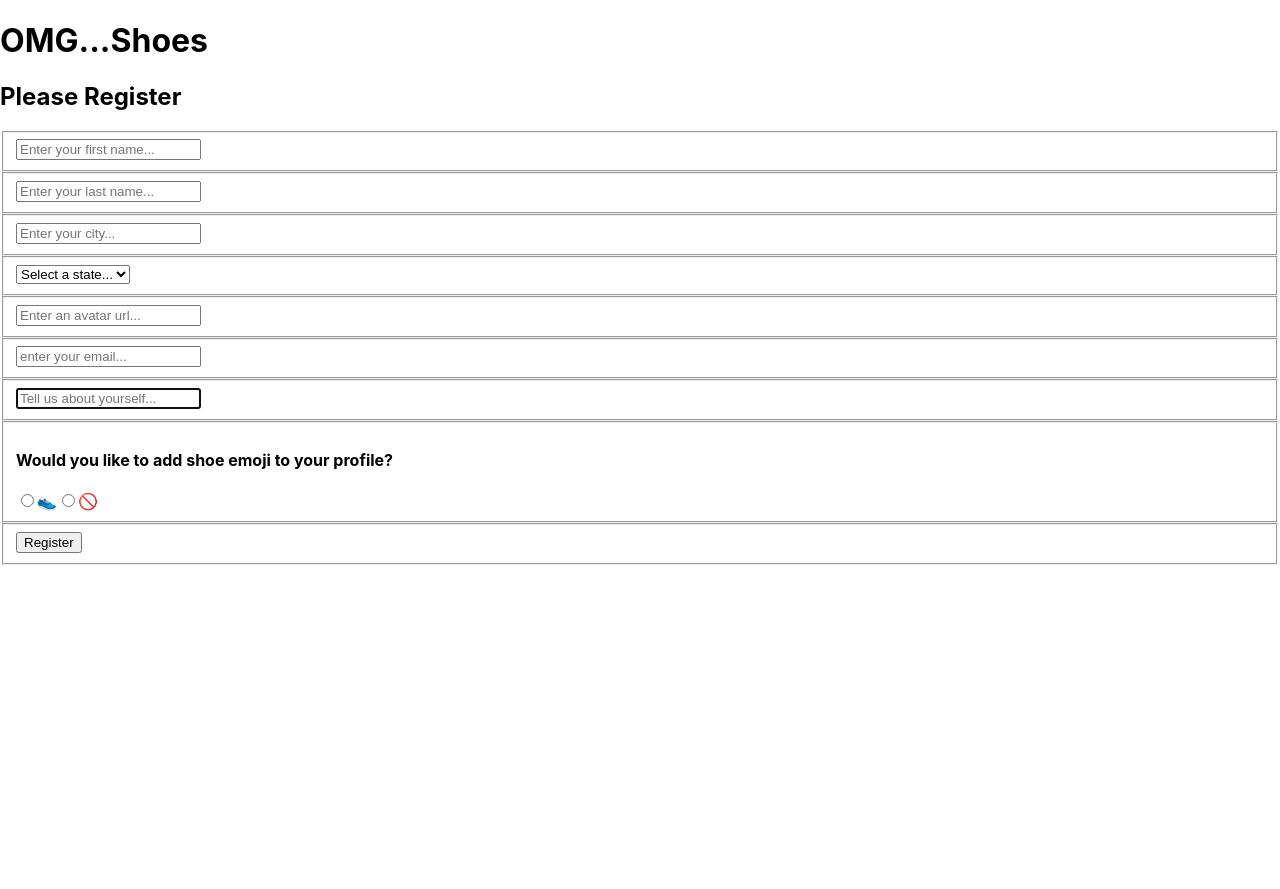
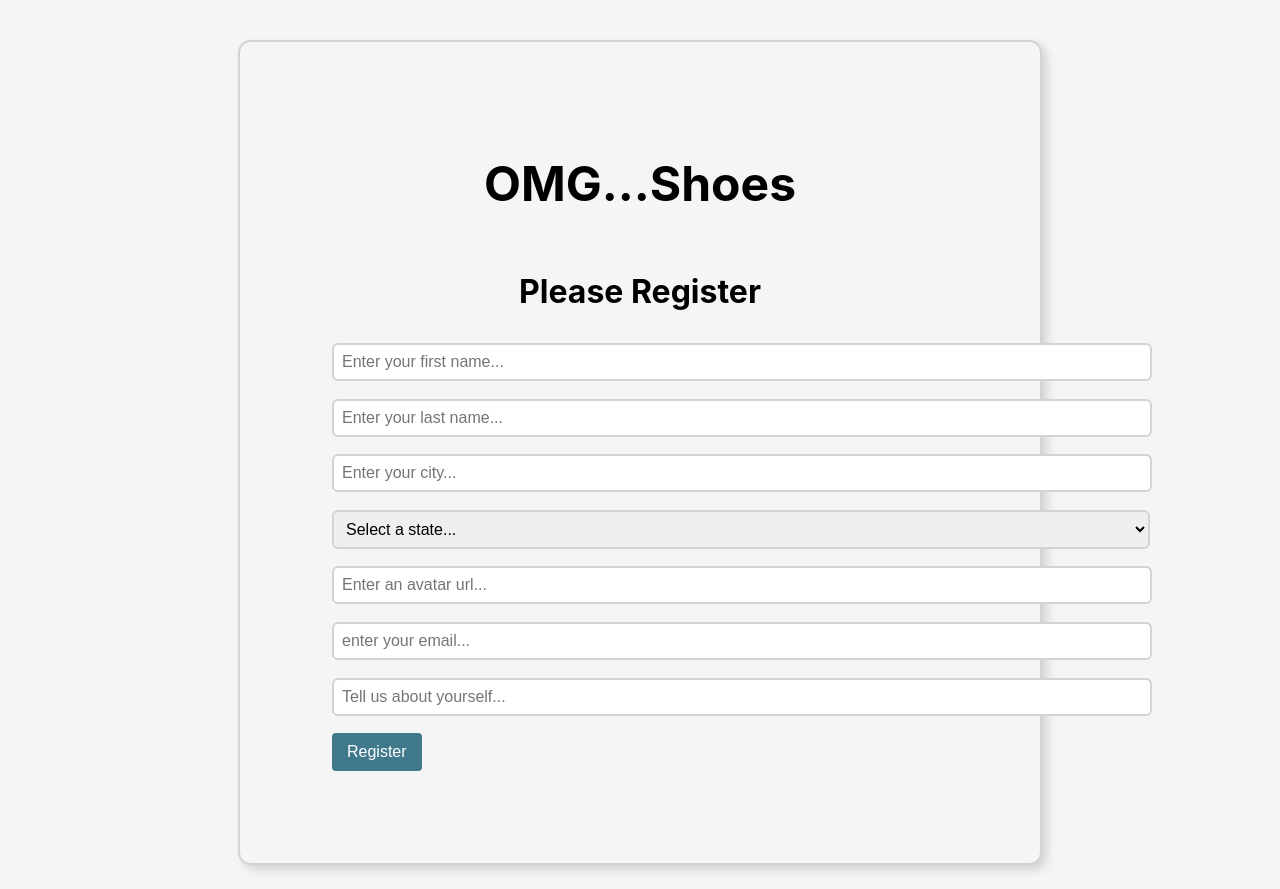
Before and after one commit to ericlheidel/omg-shoes, a React (Create React App) app: page /register in a window 1280 px wide. Before the commit the page ends 800 px from the top, so only its background shows below. Built offline with nearby package versions, Linux system fonts and the light colour scheme.

Commit message:
dropdown has no repeats task complete

```diff
--- /dev/null
+++ b/src/components/auth/Login.css
@@ -0,0 +1,8 @@
+main {
+  text-align: center;
+}
+
+form {
+  display: flex;
+  flex-direction: column;
+}
--- a/src/components/auth/Login.js
+++ b/src/components/auth/Login.js
@@ -1,6 +1,7 @@
 import { useState } from "react"
 import { Link, useNavigate } from "react-router-dom"
 import { getUserByEmail } from "../../services/usersService.js"
+import "./Login.css"
 
 export const Login = () => {
   const [email, setEmail] = useState("charlie@kelly.com")
@@ -41,17 +42,18 @@ export const Login = () => {
   return (
     <main>
       <section>
-        <form onSubmit={handleLogin}>
+        <form className="form-main" onSubmit={handleLogin}>
           <h1>OMG...Shoes</h1>
           <h2>Please sign in</h2>
           <fieldset>
-            <div>
+            <div className="form-group">
               <input
                 type="email"
                 value={email}
                 placeholder="Email address"
                 required
                 autoFocus
+                className="form-control"
                 onChange={(e) => setEmail(e.target.value)}
               />
             </div>
@@ -70,12 +72,14 @@ export const Login = () => {
           </fieldset> */}
           <fieldset>
             <div className="form-group">
-              <button type="submit">Sign in</button>
+              <button type="submit" className="btn-submit">
+                Sign in
+              </button>
             </div>
           </fieldset>
         </form>
       </section>
-      <section>
+      <section className="register-link">
         <Link to="/register">Not a member yet?</Link>
       </section>
     </main>
--- /dev/null
+++ b/src/components/auth/Register.css
@@ -0,0 +1,78 @@
+.form-main {
+  width: 50%;
+  margin: 2.5rem auto 1.5rem auto;
+  background-color: whitesmoke;
+}
+
+.form-main > h1 {
+  font-size: 3rem;
+  text-align: center;
+}
+
+.form-main > h2 {
+  font-size: 2rem;
+  text-align: center;
+}
+
+/*****FORM STYLING*****/
+
+form {
+  border: 2px solid lightgray;
+  border-radius: 12.5px;
+  padding: 5rem;
+  box-shadow: 5px 5px 10px lightgray;
+}
+
+fieldset {
+  display: flex;
+  min-width: 0;
+  padding-bottom: 0.75rem;
+  margin: 0;
+  border: 0;
+}
+
+h4 {
+  display: flex;
+  flex-direction: column;
+}
+
+.form-group {
+  display: flex;
+  flex-direction: column;
+}
+
+.form-control {
+  padding: 0.5rem;
+  border: 2px solid lightgray;
+  border-radius: 0.375rem;
+  font-size: 1rem;
+  width: 50rem;
+}
+
+.state-dropdown {
+  width: 51.15rem;
+}
+
+/* .radio-group {
+  display: inline-block;
+  background-color: whitesmoke;
+  border: 2px solid lightgray;
+  border-radius: 0.375rem;
+  font-size: 1rem;
+  width: 15rem;
+} */
+
+.btn-submit {
+  background-color: #40798c;
+  color: #fff;
+  padding: 10px 15px;
+  border: none;
+  border-radius: 4px;
+  cursor: pointer;
+  font-size: 16px;
+}
+
+.register-link {
+  color: #40798c;
+  text-decoration: underline #40798c;
+}
--- a/src/components/auth/Register.js
+++ b/src/components/auth/Register.js
@@ -1,3 +1,4 @@
+import "./Register.css"
 import { useState } from "react"
 import { createUser, getUserByEmail } from "../../services/usersService.js"
 import { states } from "../../utility.js"
@@ -59,7 +60,8 @@ export const Register = ({ setLoggedInUser }) => {
 
   return (
     <main>
-      <form onSubmit={handleSubmit}>
+      <div className="form-background">
+        <form className="form-main" onSubmit={handleSubmit}>
           <h1>OMG...Shoes</h1>
           <h2>Please Register</h2>
           <fieldset>
@@ -116,7 +118,7 @@ export const Register = ({ setLoggedInUser }) => {
                 id="state"
                 value={state}
                 required
-              className="form-control"
+                className="form-control state-dropdown"
                 onChange={(e) => {
                   setState(e.target.value)
                 }}
@@ -192,8 +194,8 @@ export const Register = ({ setLoggedInUser }) => {
               />
             </div>
           </fieldset>
-        <fieldset>
-          <div className="form-group">
+          {/* <fieldset>
+            <div className="form-group radio-group">
               <h4>Would you like to add shoe emoji to your profile?</h4>
               <label>
                 <input
@@ -222,13 +224,16 @@ export const Register = ({ setLoggedInUser }) => {
                 🚫
               </label>
             </div>
-        </fieldset>
+          </fieldset> */}
           <fieldset>
             <div className="form-group">
-            <button type="submit">Register</button>
+              <button type="submit" className="btn-submit">
+                Register
+              </button>
             </div>
           </fieldset>
         </form>
+      </div>
     </main>
   )
 }
--- a/src/components/nav/NavBar.css
+++ b/src/components/nav/NavBar.css
@@ -1,9 +1,12 @@
 .navbar {
   display: flex;
   justify-content: space-evenly;
+  margin: 0;
   width: 100%;
 }
 
 .navbar-item {
+  font-size: 2rem;
   list-style-type: none;
+  padding: 1rem;
 }
--- a/src/components/profile/Profile.js
+++ b/src/components/profile/Profile.js
@@ -43,18 +43,34 @@ export const Profile = ({ currentUser }) => {
     }
   }, [chosenShoeValue, collection])
 
-  // useEffect(() => {
-  //   getUserShoeCollectionByUserId(userId).then((userShoeArray) => {
-  //     setUserShoes(userShoeArray)
-  //   })
-  // }, [userId])
+  const reduceCollection = (inputArray) => {
+    const uniqueMap = new Map()
+    //:
+    //: Use Array.reduce to iterate over the inputArray
+    //:
+    const resultArray = inputArray.reduce((acc, currentItem) => {
+      const shoeId = currentItem.shoeId
+      //:
+      //: Check if the shoeId already exists in the uniqueMap
+      //:
+      if (!uniqueMap.has(shoeId)) {
+        //:
+        //: If not, add it to the uniqueMap and push the currentItem to the resultArray
+        //:
+        uniqueMap.set(shoeId, true)
+        acc.push(currentItem)
+      }
 
-  // useEffect(() => {
-  //   const sortedFilteredShoes = filteredShoes.sort(function (a, b) {
-  //     return a.shoe.name - b.shoe.name
-  //   })
-  //   console.log(sortedFilteredShoes)
-  // }, [filteredShoes])
+      return acc
+    }, [])
+
+    return resultArray
+  }
+
+  const reducedCollectionArray = reduceCollection(collection)
+  // const sortedReducedCollectionArray = reducedCollectionArray.sort(
+  //   (a, b) => parseInt(a.shoeId) - parseInt(b.shoeId)
+  // )
 
   return (
     <div className="profile">
@@ -86,7 +102,7 @@ export const Profile = ({ currentUser }) => {
             <option value={0} key={0}>
               All Shoes
             </option>
-            {collection.map((userShoe) => {
+            {reducedCollectionArray.map((userShoe) => {
               return (
                 <option value={userShoe.shoe.id} key={userShoe.shoe.id}>
                   {userShoe.shoe.name}
--- a/src/components/profile/ProfileForm.js
+++ b/src/components/profile/ProfileForm.js
@@ -149,14 +149,14 @@ export const ProfileForm = ({ currentUser }) => {
             />
           </div>
         </fieldset>
-        <fieldset>
+        {/* <fieldset>
           <div className="form-group">
             <label>
               <input
                 type="radio"
                 name="hasEmoji"
                 value={hasEmoji}
-                // checked={user?.hasEmoji}
+                checked={user?.hasEmoji}
                 className="form-control"
                 onChange={(e) => {
                   setHasEmoji(JSON.parse(true))
@@ -178,7 +178,7 @@ export const ProfileForm = ({ currentUser }) => {
               🚫
             </label>
           </div>
-        </fieldset>
+        </fieldset> */}
         <fieldset>
           <div className="form-group">
             <button type="submit">Save Profile</button>
--- a/src/index.css
+++ b/src/index.css
@@ -1,13 +1,30 @@
 body {
   margin: 0;
-  font-family: -apple-system, BlinkMacSystemFont, 'Segoe UI', 'Roboto', 'Oxygen',
-    'Ubuntu', 'Cantarell', 'Fira Sans', 'Droid Sans', 'Helvetica Neue',
+  font-family: -apple-system, BlinkMacSystemFont, "Segoe UI", "Roboto", "Oxygen",
+    "Ubuntu", "Cantarell", "Fira Sans", "Droid Sans", "Helvetica Neue",
     sans-serif;
   -webkit-font-smoothing: antialiased;
   -moz-osx-font-smoothing: grayscale;
 }
 
 code {
-  font-family: source-code-pro, Menlo, Monaco, Consolas, 'Courier New',
+  font-family: source-code-pro, Menlo, Monaco, Consolas, "Courier New",
     monospace;
 }
+
+body {
+  background-color: whitesmoke;
+}
+
+a {
+  text-decoration: none;
+  color: inherit;
+}
+
+a:visited {
+  color: inherit;
+}
+
+input:focus {
+  outline: none;
+}
```
Also changed, not shown: api/database.json (+5 -5 lines), src/components/shoes/ShoeCollection.js (+0 -15 lines). Lines whose indentation alone changed are shown as unchanged.
